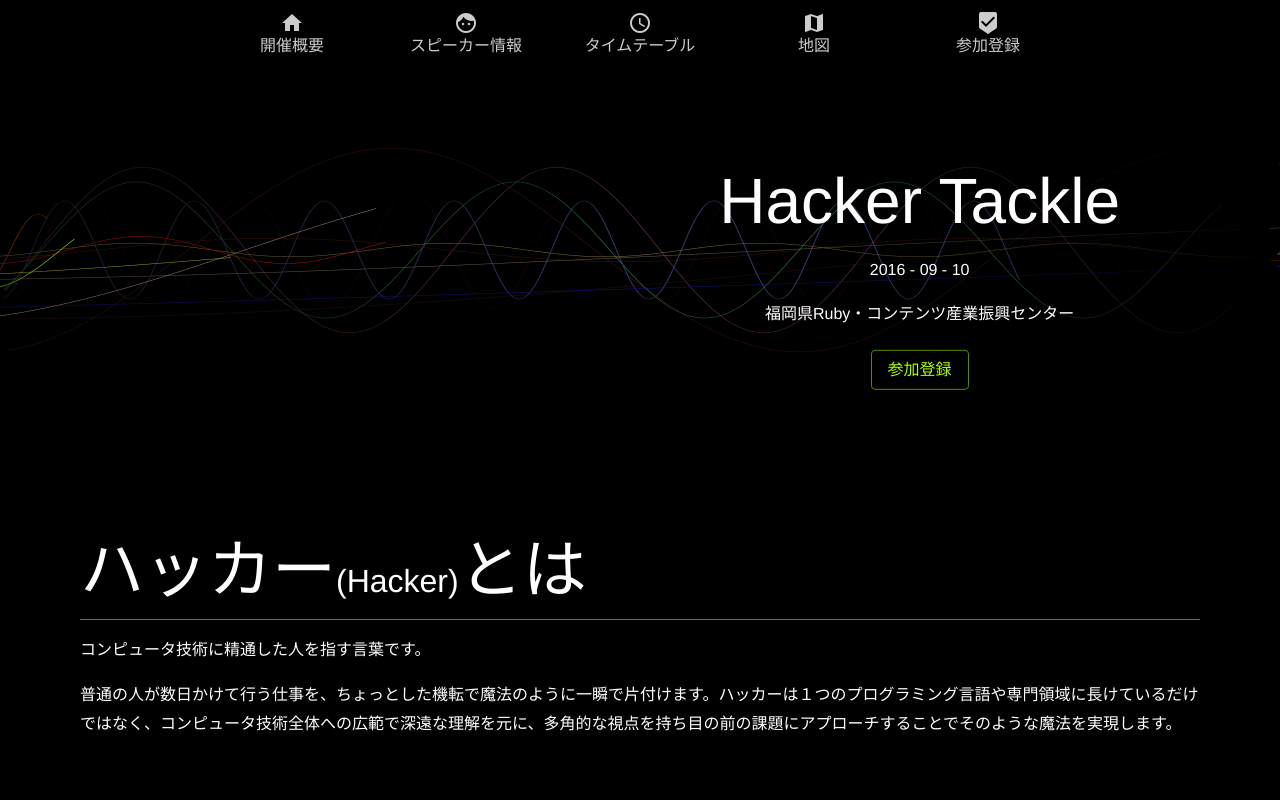
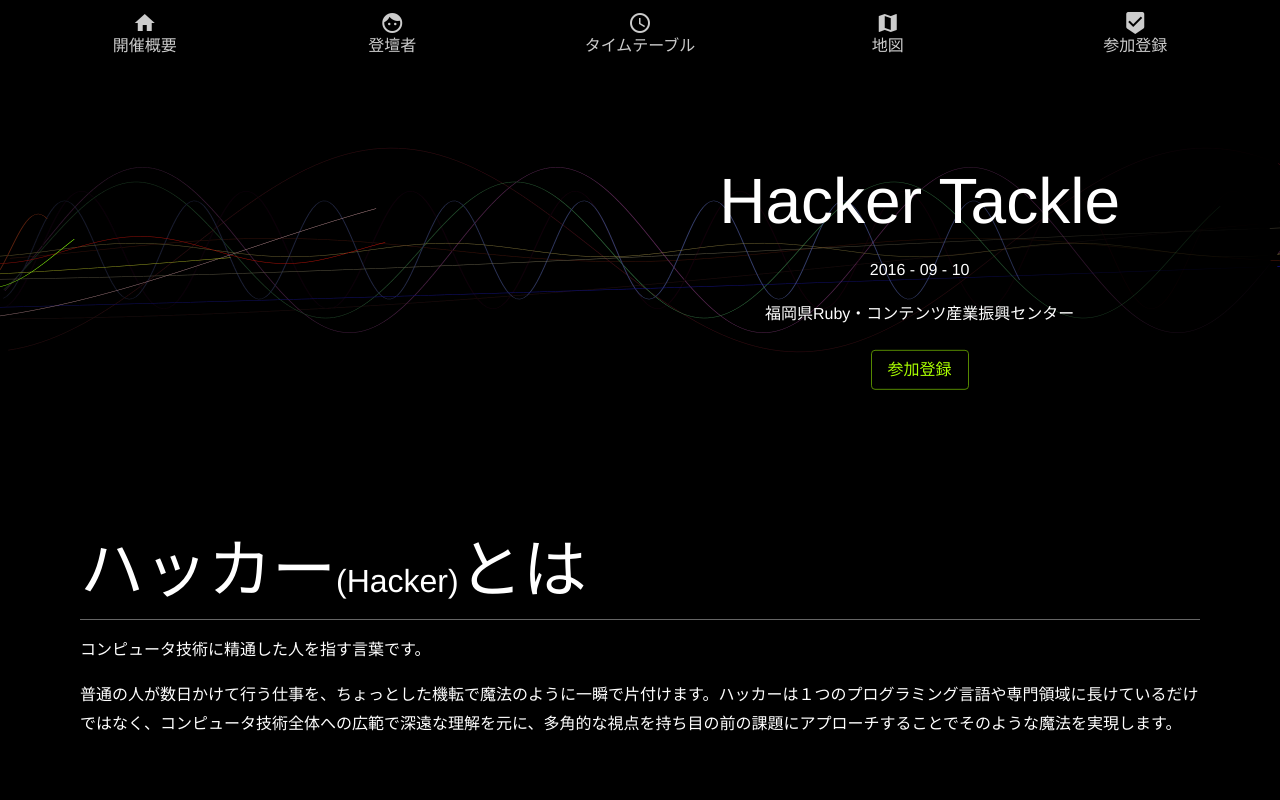
Before and after one commit to wats/HackerTackle.github.io, a plain HTML site: page 2016/public/index.html in a window 1280 px wide. Shown: the top 800 px of the page. Drawn offline with nearby package versions, Linux system fonts and the light colour scheme.

Commit message:
ヘッダナビのサイズを統一

```diff
--- a/2016/public/about.html
+++ b/2016/public/about.html
@@ -42,7 +42,7 @@
       <nav >
         <ul>
           <li><a class="active in_page_link" href="about.html"><i class="material-icons">home</i><div>開催概要</div></a></li>
-          <li><a class="in_page_link" href="speaker.html"><i class="material-icons">face</i><div>スピーカー情報</div></a></li>
+          <li><a class="in_page_link" href="speaker.html"><i class="material-icons">face</i><div>登壇者</div></a></li>
           <li><a class="in_page_link" href="timetable.html"><i class="material-icons">schedule</i><div>タイムテーブル</div></a></li>
           <li><a class="in_page_link" href="map.html"><i class="material-icons">map</i><div>地図</div></a></li>
           <li><a href="http://hakat.connpass.com/event/19375/"><i class="material-icons">beenhere</i><div>参加登録</div></a></li>
--- a/2016/public/index.html
+++ b/2016/public/index.html
@@ -43,7 +43,7 @@
       <nav >
         <ul>
           <li><a class="active in_page_link" href="about.html"><i class="material-icons">home</i><div>開催概要</div></a></li>
-          <li><a class="in_page_link" href="speaker.html"><i class="material-icons">face</i><div>スピーカー情報</div></a></li>
+          <li><a class="in_page_link" href="speaker.html"><i class="material-icons">face</i><div>登壇者</div></a></li>
           <li><a class="in_page_link" href="timetable.html"><i class="material-icons">schedule</i><div>タイムテーブル</div></a></li>
           <li><a class="in_page_link" href="map.html"><i class="material-icons">map</i><div>地図</div></a></li>
           <li><a href="http://hakat.connpass.com/event/19375/"><i class="material-icons">beenhere</i><div>参加登録</div></a></li>
--- a/2016/public/stylesheets/stylesheet.css
+++ b/2016/public/stylesheets/stylesheet.css
@@ -100,6 +100,7 @@ header nav ul {
 header nav > ul > li {
   text-align : center;
   display: inline-block;
+  width: 19%;
 }
 
 
```
Also changed, not shown: 2016/public/map.html (+1 -1 lines), 2016/public/speaker.html (+1 -1 lines), 2016/public/timetable.html (+1 -1 lines).
